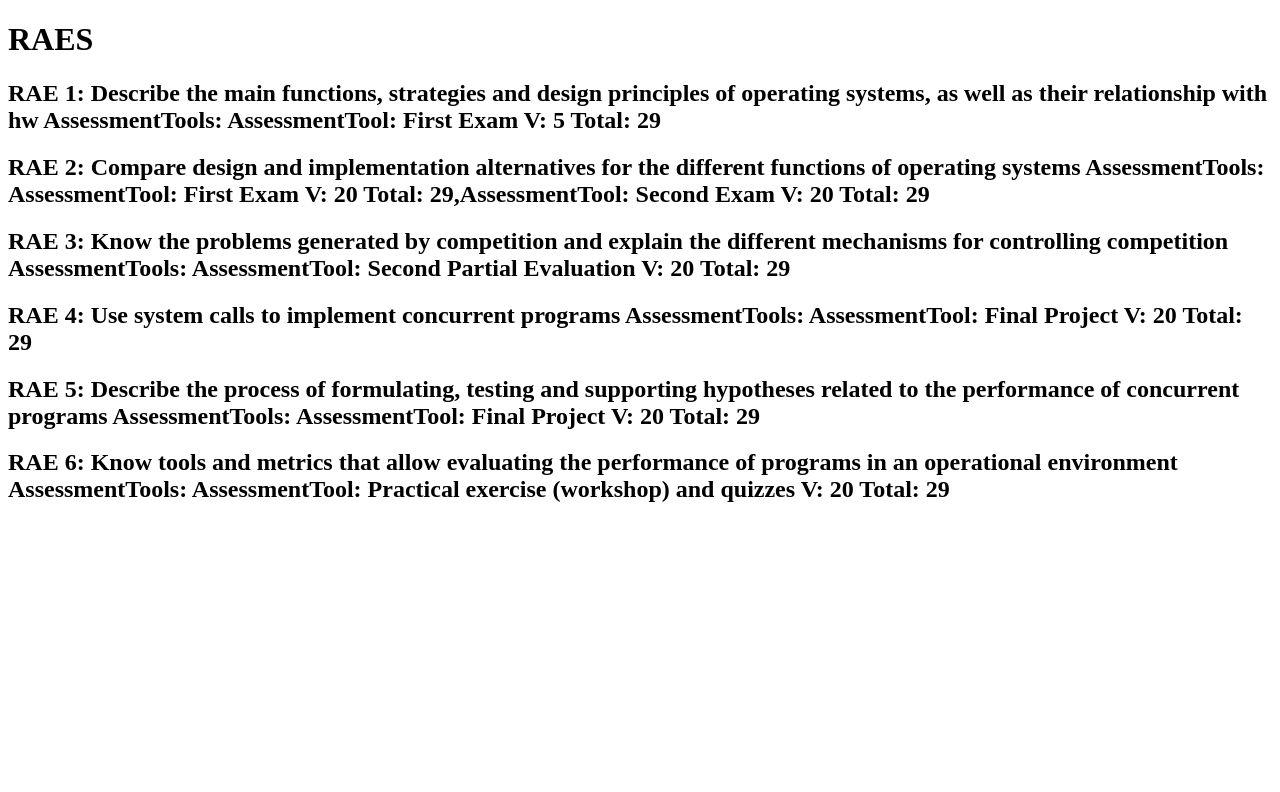
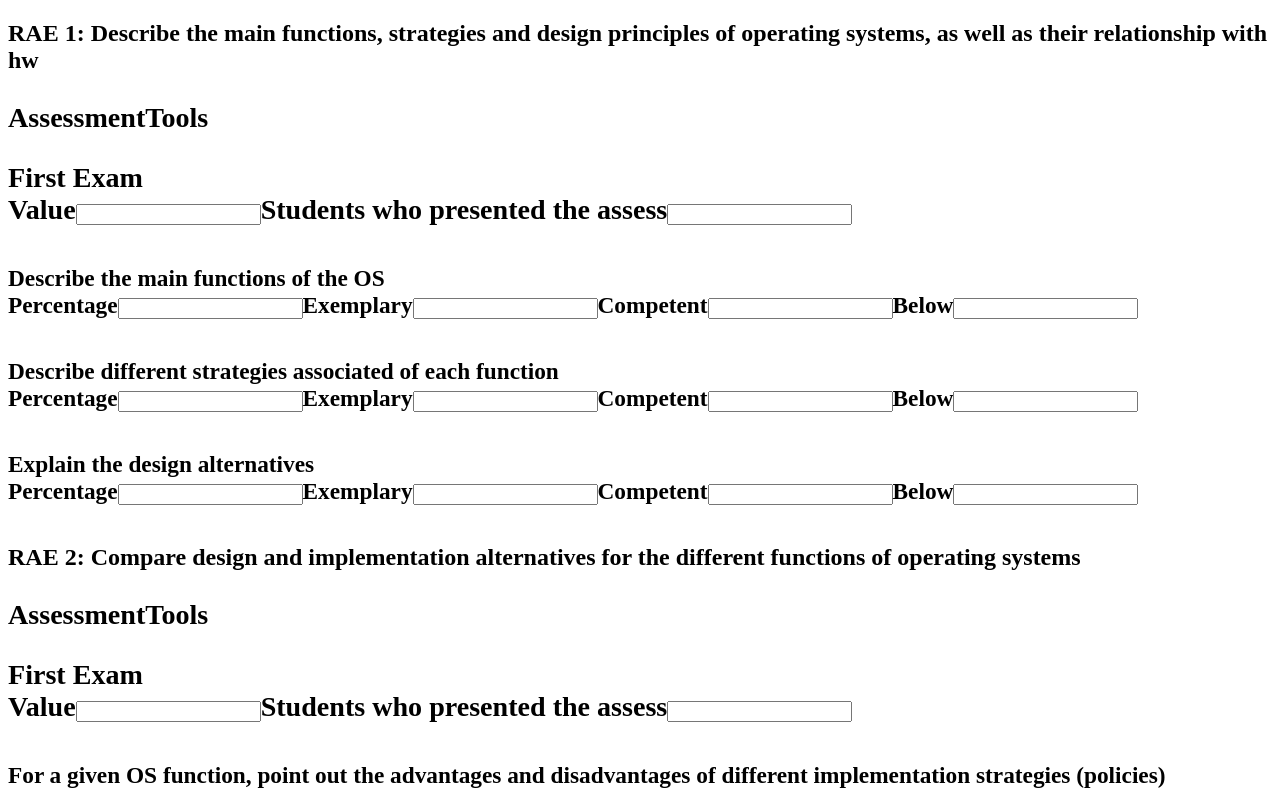
Before and after one commit to Yotas01/FrontEnd, an Angular app: page / in a window 1280 px wide. Shown: the top 792 px of the page. Built offline with nearby package versions, Linux system fonts and the light colour scheme.

Commit message:
Modelado de RAE, AT y PI

```diff
--- a/src/app/components/assessment-tool/assessment-tool.component.html
+++ b/src/app/components/assessment-tool/assessment-tool.component.html
@@ -1,5 +1,5 @@
-<h2>AssessmentTools</h2>
-<!--
+<h3>AssessmentTools</h3>
+
 <h3 *ngFor="let a of assessmentTools">
     {{ a.description }}
     <form >
@@ -7,7 +7,6 @@
         <input type="number">
         <label for="totalStudents">Students who presented the assess</label>
         <input type="number">
+        <app-performance-indicator [rae]=a.rae [at]=a.id></app-performance-indicator>
     </form>
-    <app-performance-indicator></app-performance-indicator>
 </h3>
--->
--- a/src/app/components/assessment-tool/assessment-tool.component.ts
+++ b/src/app/components/assessment-tool/assessment-tool.component.ts
@@ -1,6 +1,8 @@
 import { Component, OnInit, Input } from '@angular/core';
 import { AssessmentTool } from 'src/model/AssessmentTool';
-import * as AT from 'src/mock/mock-AT';
+import { RAES } from 'src/mock/mock-RAE';
+import { ASSESSMENT_TOOLS } from 'src/mock/mock-AT';
+import { PERFORMANCE_INDICATORS } from 'src/mock/mock-PI';
 import { PerformanceIndicator } from 'src/model/PerformanceIndicator';
 
 @Component({
@@ -10,11 +12,18 @@ import { PerformanceIndicator } from 'src/model/PerformanceIndicator';
 })
 export class AssessmentToolComponent implements OnInit {
 
-  @Input()assessmentTool: AssessmentTool[] = [];
+  @Input() rae: number = 0;
+  assessmentTools: AssessmentTool[] = [];
 
   constructor() { }
 
   ngOnInit(): void {
+    if(this.rae != 0){
+      const temp: AssessmentTool[] | undefined = RAES.find(rae => rae.id == this.rae)?.assessmentTools.map(data => new AssessmentTool(data.rae,data.id,data.description,data.value,data.totalStudents,data.performanceIndicators));
+      if(temp !== undefined){
+        this.assessmentTools = temp as AssessmentTool[];
+      }
+    }
   }
 
 }
--- a/src/app/components/performance-indicator/performance-indicator.component.html
+++ b/src/app/components/performance-indicator/performance-indicator.component.html
@@ -1,4 +1,5 @@
-<!--<h5 *ngFor="let pi of performanceIndicator"> {{pi.description}}
+<h5 *ngFor="let pi of performanceIndicators">
+    {{pi.description}}
     <form>
         <label for="percentage">Percentage</label>
         <input type="number">
@@ -9,4 +10,4 @@
         <label for="below">Below</label>
         <input type="number">
     </form>
-</h5>-->
+</h5>
--- a/src/app/components/performance-indicator/performance-indicator.component.ts
+++ b/src/app/components/performance-indicator/performance-indicator.component.ts
@@ -1,6 +1,8 @@
-import { Component, OnInit } from '@angular/core';
+import { Component, Input, OnInit } from '@angular/core';
 import { PerformanceIndicator } from 'src/model/PerformanceIndicator';
-import * as PI from 'src/mock/mock-PI';
+import {RAES} from 'src/mock/mock-RAE';
+import { ASSESSMENT_TOOLS } from 'src/mock/mock-AT';
+
 @Component({
   selector: 'app-performance-indicator',
   templateUrl: './performance-indicator.component.html',
@@ -8,11 +10,21 @@ import * as PI from 'src/mock/mock-PI';
 })
 export class PerformanceIndicatorComponent implements OnInit {
 
-  //performanceIndicator: PerformanceIndicator[] = PI.map(data => new PerformanceIndicator(data.description,data.percentage,data.exemplary,data.competent,data.below));
+  @Input() rae: number = 0;
+  @Input() at: number = 0;
+  performanceIndicators: PerformanceIndicator[] = [];
 
   constructor() {}
 
   ngOnInit(): void {
+    if(this.at != 0 && this.rae != 0){
+      const temp: PerformanceIndicator[] | undefined = ASSESSMENT_TOOLS.
+      find(data => data.rae == this.rae && data.id == this.at)?.performanceIndicators
+      .map(data => new PerformanceIndicator(data.rae,data.assessmentTool,data.description,data.percentage));
+      if(temp !== undefined){
+        this.performanceIndicators = temp as PerformanceIndicator[];
+      }
+    }
   }
 
 }
--- a/src/app/components/rae/rae.component.html
+++ b/src/app/components/rae/rae.component.html
@@ -1,4 +1,4 @@
-<h1>RAES</h1>
 <h2 *ngFor="let rae of raes">
-    {{ "RAE " + rae.id + ": " + rae.description + " AssessmentTools: " + rae.assessmentTools}}
+    {{ "RAE " + rae.id + ": " + rae.description}}
+    <app-assessment-tool [rae]=rae.id></app-assessment-tool>
 </h2>
--- a/src/app/components/rae/rae.component.ts
+++ b/src/app/components/rae/rae.component.ts
@@ -13,8 +13,8 @@ export class RaeComponent implements OnInit {
 
 
   raes: RAE[] = RAES.map(data => new RAE(data.id,data.description,data.assessmentTools
-    .map(data => new AssessmentTool(data.description,data.value,data.totalStudents,data.performanceIndicators
-      .map(data => new PerformanceIndicator(data.description,data.percentage,data.exemplary,data.competent,data.below))))));
+    .map(data => new AssessmentTool(data.rae,data.id,data.description,data.value,data.totalStudents,data.performanceIndicators
+      .map(data => new PerformanceIndicator(data.rae,data.assessmentTool,data.description,data.percentage,data.exemplary,data.competent,data.below))))));
 
   constructor() { }
 
--- a/src/mock/mock-AT.ts
+++ b/src/mock/mock-AT.ts
@@ -1,57 +1,61 @@
 import { AssessmentTool } from "src/model/AssessmentTool";
-import * as PI from "./mock-PI";
+import { PERFORMANCE_INDICATORS } from "./mock-PI";
 
-export const RAE1: AssessmentTool[] = [
+export const ASSESSMENT_TOOLS: AssessmentTool[] = [
     {
+        rae:1,
+        id: 1,
         description: "First Exam",
         value: 5,
         totalStudents: 29,
-        performanceIndicators: PI.RAE1AT1
-    }
-]
-export const RAE2: AssessmentTool[] = [
+        performanceIndicators: PERFORMANCE_INDICATORS.filter(data => data.rae==1 && data.assessmentTool==1)
+    },
     {
+        rae:2,
+        id: 1,
         description: "First Exam",
         value: 20,
         totalStudents: 29,
-        performanceIndicators: PI.RAE2AT1
+        performanceIndicators: PERFORMANCE_INDICATORS.filter(data => data.rae==2 && data.assessmentTool==1)
     },
     {
+        rae:2,
+        id:2,
         description: "Second Exam",
         value: 20,
         totalStudents: 29,
-        performanceIndicators: PI.RAE2AT2
-    }
-]
-export const RAE3: AssessmentTool[] = [
+        performanceIndicators: PERFORMANCE_INDICATORS.filter(data => data.rae==2 && data.assessmentTool==2)
+    },
     {
+        rae:3,
+        id:1,
         description: "Second Partial Evaluation",
         value: 20,
         totalStudents: 29,
-        performanceIndicators: PI.RAE3AT1
-    }
-]
-export const RAE4: AssessmentTool[] = [
+        performanceIndicators: PERFORMANCE_INDICATORS.filter(data => data.rae==3 && data.assessmentTool==1)
+    },
     {
+        rae:4,
+        id:1,
         description: "Final Project",
         value: 20,
         totalStudents: 29,
-        performanceIndicators: PI.RAE4AT1
-    }
-]
-export const RAE5: AssessmentTool[] = [
+        performanceIndicators: PERFORMANCE_INDICATORS.filter(data => data.rae==4 && data.assessmentTool==1)
+    },
     {
+        rae:5,
+        id:1,
         description: "Final Project",
         value: 20,
         totalStudents: 29,
-        performanceIndicators: PI.RAE5AT1
-    }
-]
-export const RAE6: AssessmentTool[] = [
+        performanceIndicators: PERFORMANCE_INDICATORS.filter(data => data.rae==5 && data.assessmentTool==1)
+    },
     {
+        rae:6,
+        id:1,
         description: "Practical exercise (workshop) and quizzes",
         value: 20,
         totalStudents: 29,
-        performanceIndicators: PI.RAE4AT1
+        performanceIndicators: PERFORMANCE_INDICATORS.filter(data => data.rae==6 && data.assessmentTool==1)
     }
 ]
--- a/src/mock/mock-PI.ts
+++ b/src/mock/mock-PI.ts
@@ -1,7 +1,9 @@
 import { PerformanceIndicator } from "src/model/PerformanceIndicator"
 
-export const RAE1AT1: PerformanceIndicator[] = [
+export const PERFORMANCE_INDICATORS: PerformanceIndicator[] = [
     {
+        rae:1,
+        assessmentTool:1,
         description: 'Describe the main functions of the OS',
         percentage: 30,
         exemplary: 15,
@@ -9,6 +11,8 @@ export const RAE1AT1: PerformanceIndicator[] = [
         below: 9
     },
     {
+        rae:1,
+        assessmentTool:1,
         description: 'Describe different strategies associated of each function',
         percentage: 40,
         exemplary: 19,
@@ -16,33 +20,35 @@ export const RAE1AT1: PerformanceIndicator[] = [
         below: 6
     },
     {
+        rae:1,
+        assessmentTool:1,
         description: 'Explain the design alternatives',
         percentage: 30,
         exemplary: 16,
         competent: 9,
         below: 4
-    }
-]
-export const RAE2AT1: PerformanceIndicator[] = [
+    },
     {
+        rae:2,
+        assessmentTool:1,
         description:'For a given OS function, point out the advantages and disadvantages of different implementation strategies (policies)',
         percentage:100,
         exemplary:9,
         competent:15,
         below:5
     },
-]
-export const RAE2AT2: PerformanceIndicator[] = [
     {
+        rae:2,
+        assessmentTool:2,
         description:'Apply existing algorithms to compare different implementation strategies',
         percentage:100,
         exemplary:10,
         competent:15,
         below:4
-    }
-]
-export const RAE3AT1: PerformanceIndicator[] = [
+    },
     {
+        rae:3,
+        assessmentTool:1,
         description:'Explain the problems that the execution of concurrent programs brings',
         percentage:50,
         exemplary:10,
@@ -50,15 +56,17 @@ export const RAE3AT1: PerformanceIndicator[] = [
         below:9
     },
     {
+        rae:3,
+        assessmentTool:1,
         description:'Applies concurrency control (CC) mechanisms to solve simple problems',
         percentage:50,
         exemplary:4,
         competent:15,
         below:10
-    }
-]
-export const RAE4AT1: PerformanceIndicator[] = [
+    },
     {
+        rae:4,
+        assessmentTool:1,
         description:'Use system calls correctly',
         percentage:20,
         exemplary:9,
@@ -66,15 +74,17 @@ export const RAE4AT1: PerformanceIndicator[] = [
         below:2
     },
     {
+        rae:4,
+        assessmentTool:1,
         description:'Applies concurrency control (CC) mechanisms to solve simple problems',
         percentage:80,
         exemplary:10,
         competent:15,
         below:4
-    }
-]
-export const RAE5AT1: PerformanceIndicator[] = [
+    },
     {
+        rae:5,
+        assessmentTool:1,
         description:'Describes the process of formulating, testing and supporting hypotheses related to the performance of concurrent programs',
         percentage:20,
         exemplary:10,
@@ -82,15 +92,17 @@ export const RAE5AT1: PerformanceIndicator[] = [
         below:9
     },
     {
+        rae:5,
+        assessmentTool:1,
         description:'Compare the performance of concurrent programs under varying load conditions. To make the comparison, it uses concepts seen in the class, graphical and statistical tools.',
         percentage:80,
         exemplary:5,
         competent:20,
         below:4
-    }
-]
-export const RAE6AT1: PerformanceIndicator[] = [
+    },
     {
+        rae:6,
+        assessmentTool:1,
         description:'Identify the tools provided by the operating system to measure the use of different resources.',
         percentage:50,
         exemplary:12,
@@ -98,6 +110,8 @@ export const RAE6AT1: PerformanceIndicator[] = [
         below:5
     },
     {
+        rae:6,
+        assessmentTool:1,
         description:'Learn about the metrics most used to measure program and system performance.',
         percentage:50,
         exemplary:10,
--- a/src/mock/mock-RAE.ts
+++ b/src/mock/mock-RAE.ts
@@ -1,35 +1,35 @@
 import { RAE } from "src/model/RAE";
-import * as AT from "./mock-AT";
+import { ASSESSMENT_TOOLS } from "./mock-AT";
 
 export const RAES: RAE[] = [
     {
         id: 1,
         description: 'Describe the main functions, strategies and design principles of operating systems, as well as their relationship with hw',
-        assessmentTools:AT.RAE1
+        assessmentTools:ASSESSMENT_TOOLS.filter(data => data.rae == 1)
     },
     {
         id: 2,
         description: 'Compare design and implementation alternatives for the different functions of operating systems',
-        assessmentTools:AT.RAE2
+        assessmentTools:ASSESSMENT_TOOLS.filter(data => data.rae == 2)
     },
     {
         id: 3,
         description: 'Know the problems generated by competition and explain the different mechanisms for controlling competition',
-        assessmentTools:AT.RAE3
+        assessmentTools:ASSESSMENT_TOOLS.filter(data => data.rae == 3)
     },
     {
         id: 4,
         description: 'Use system calls to implement concurrent programs',
-        assessmentTools:AT.RAE4
+        assessmentTools:ASSESSMENT_TOOLS.filter(data => data.rae == 4)
     },
     {
         id: 5,
         description: 'Describe the process of formulating, testing and supporting hypotheses related to the performance of concurrent programs',
-        assessmentTools:AT.RAE5
+        assessmentTools:ASSESSMENT_TOOLS.filter(data => data.rae == 5)
     },
     {
         id: 6,
         description: 'Know tools and metrics that allow evaluating the performance of programs in an operational environment',
-        assessmentTools:AT.RAE6
+        assessmentTools:ASSESSMENT_TOOLS.filter(data => data.rae == 6)
     }
 ]
--- a/src/model/AssessmentTool.ts
+++ b/src/model/AssessmentTool.ts
@@ -1,11 +1,15 @@
 import { PerformanceIndicator } from "./PerformanceIndicator";
 
 export class AssessmentTool {
+    rae: number;
+    id:number;
     description: string;
     value: number;
     totalStudents: number;
     performanceIndicators: PerformanceIndicator[];
-    constructor(description: string, value: number, totalStudents: number, performanceIndicators?: PerformanceIndicator[]) {
+    constructor(rae:number, id: number, description: string, value: number, totalStudents: number, performanceIndicators?: PerformanceIndicator[]) {
+        this.rae = rae;
+        this.id = id;
         this.description = description;
         this.value = value;
         this.totalStudents = totalStudents;
--- a/src/model/PerformanceIndicator.ts
+++ b/src/model/PerformanceIndicator.ts
@@ -1,11 +1,15 @@
 export class PerformanceIndicator{
+    rae: number;
+    assessmentTool: number;
     description: string;
     percentage: number;
     exemplary: number;
     competent: number;
     below: number;
 
-    constructor(description: string, percentage: number, exemplary = 0, competent = 0, below = 0){
+    constructor(rae:number, assessmentTool:number, description: string, percentage: number, exemplary = 0, competent = 0, below = 0){
+        this.rae = rae;
+        this.assessmentTool = assessmentTool;
         this.description = description;
         this.percentage = percentage;
         this.exemplary = exemplary;
```
